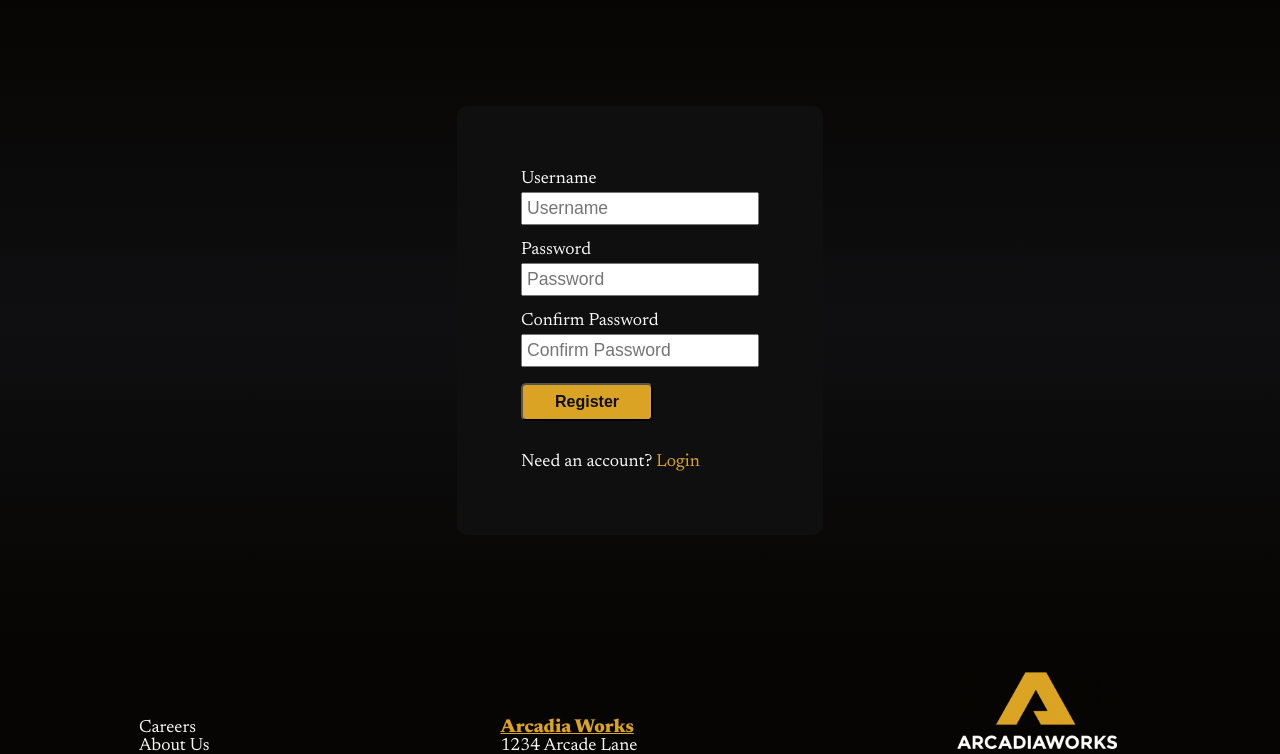
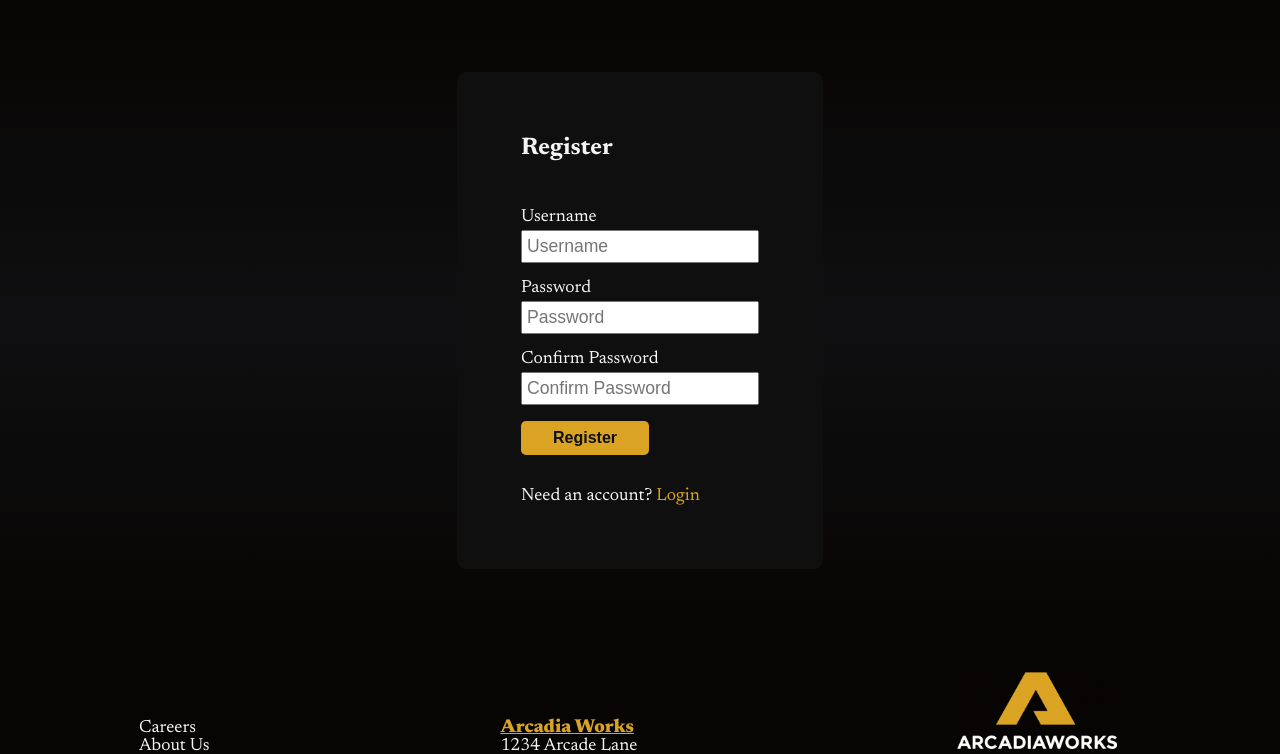
Before and after one commit to BrandonTraviss/PHPCSSProject, a PHP site: page /register.php in a window 1280 px wide. Shown: the part 152-906 px from the top of the page. Run offline with PHP 8.4, Linux system fonts and the light colour scheme; some web fonts are replaced.

Commit message:
Minor changes to login/register/contact spacing and styling

```diff
--- a/login.php
+++ b/login.php
@@ -7,6 +7,7 @@
 <body class="login-body">
     <main>
         <form action="" class="login-form">
+            <h2 class="mb-2">Login</h2>
             <div class="input-container">
                 <label for="username" class="label-row-login">Username</label>
                 <input id="username" name="username" type="text" placeholder="Username">
--- a/register.php
+++ b/register.php
@@ -7,6 +7,7 @@
 <body class="register-body">
     <main>
         <form action="" class="register-form">
+            <h2 class="mb-2">Register</h2>
             <div class="input-container">
                 <label for="username" class="label-row-register">Username</label>
                 <input id="username" name="username" type="text" placeholder="Username">
--- a/src/css/style.css
+++ b/src/css/style.css
@@ -445,6 +445,7 @@ blockquote {
     padding-inline: 2rem;
     text-decoration: none;
     max-width: fit-content;
+    border: none;
     transition: transform 0.3s ease, background-color 0.3s ease;
     margin-bottom: 1rem;
 }
@@ -467,6 +468,7 @@ blockquote {
 }
 .featured-title{
     text-align: center;
+    font-size: 1.75rem;
     color: var(--logo-colour);
 }
 .featured-product-title{
@@ -529,7 +531,7 @@ blockquote {
 }
 .products-header{
     color: var(--logo-colour);
-    font-size: 2rem;
+    font-size: 1.75rem;
 }
 .product-card {
     display: flex;
@@ -584,6 +586,11 @@ blockquote {
     max-width: 30rem
 }
 /* Modular Classes */
+
+/* Spacing */
+.mb-2{
+    margin-bottom: 2rem;
+}
 
 /* Colours */
 .logo-colour {
```
Also changed, not shown: contact.php (+4 -4 lines).
